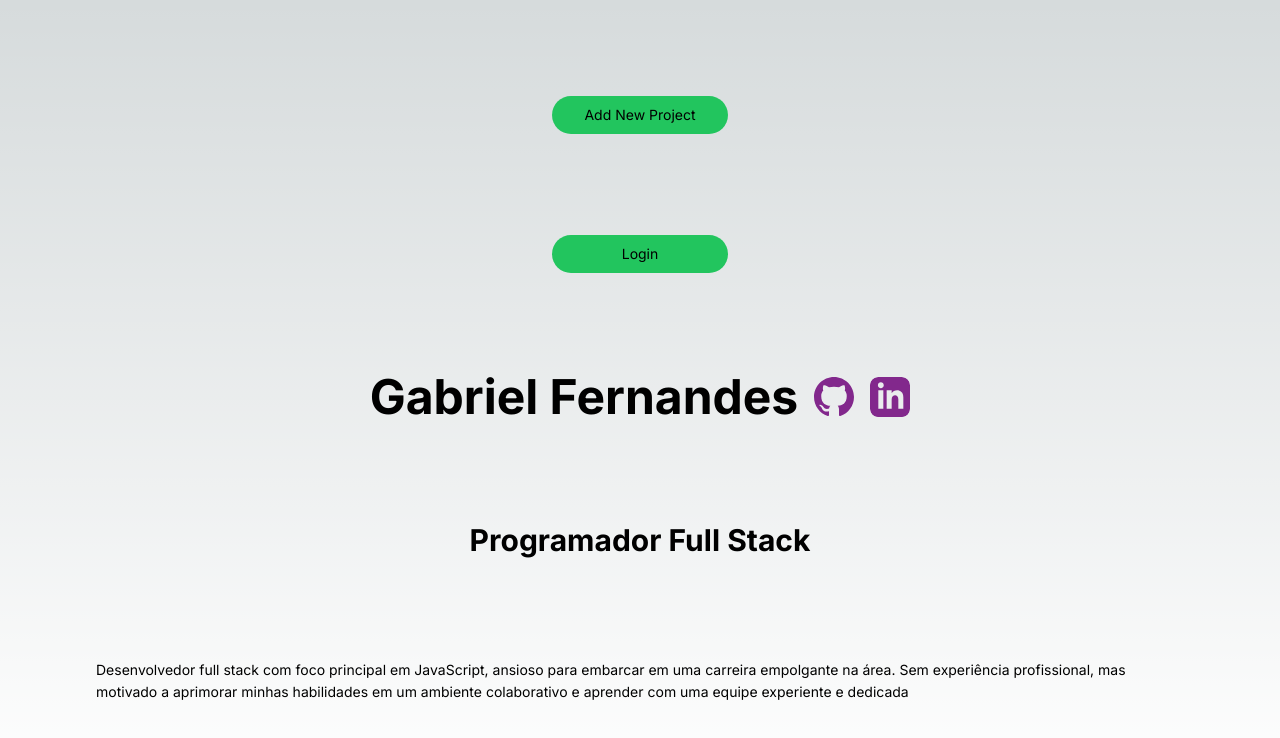
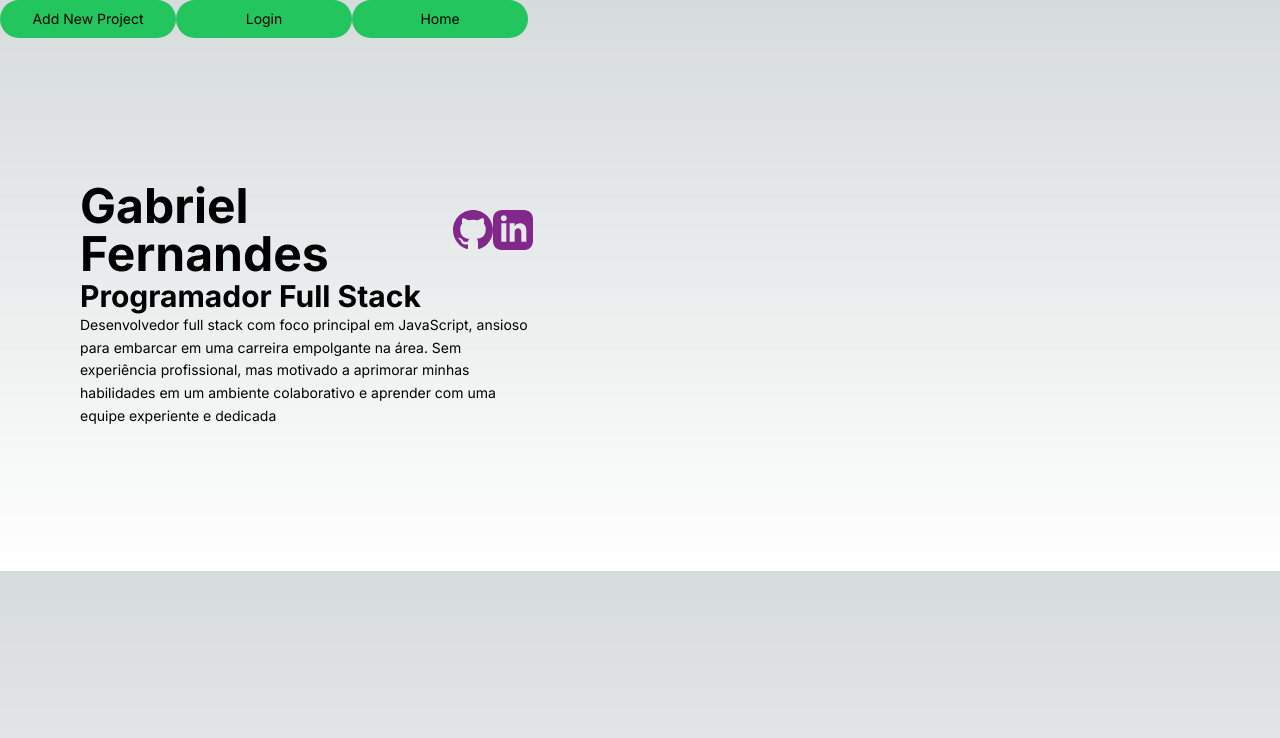
Before and after one commit to GabrielFeBe/portfolio-frontend, a Next.js app: page / in a window 1280 px wide. Shown: the top 738 px of the page. Built offline with nearby package versions, Linux system fonts and the light colour scheme; no server answers.

Commit message:
colocando display grid na homepage

```diff
--- a/src/app/components/AdminButton.tsx
+++ b/src/app/components/AdminButton.tsx
@@ -13,6 +13,7 @@ export default function AdminButton() {
       onClick={() => {
         Cookies.set('token', 'admin', { expires: 7 })
         router.push('/adding')
+        router.refresh()
       }}
     >
       Admin Button
--- /dev/null
+++ b/src/app/components/NavBar.tsx
@@ -0,0 +1,31 @@
+import React from 'react'
+import Link from 'next/link'
+import { cookies } from 'next/headers'
+
+export default function NavBar() {
+  const token = cookies().get('token')?.value
+  return (
+    <div>
+      <Link
+        href="/adding"
+        className="inline-block w-44 self-center rounded-full bg-green-500 px-5 py-3 text-center text-sm leading-none text-black hover:bg-green-600"
+      >
+        Add New Project
+      </Link>
+      {!token && (
+        <Link
+          href="/login"
+          className="inline-block w-44 self-center rounded-full bg-green-500 px-5 py-3 text-center text-sm leading-none text-black hover:bg-green-600"
+        >
+          Login
+        </Link>
+      )}
+      <Link
+        href="/"
+        className="inline-block w-44 self-center rounded-full bg-green-500 px-5 py-3 text-center text-sm leading-none text-black hover:bg-green-600"
+      >
+        Home
+      </Link>
+    </div>
+  )
+}
--- a/src/app/layout.tsx
+++ b/src/app/layout.tsx
@@ -1,6 +1,7 @@
 import './globals.css'
 import type { Metadata } from 'next'
 import { Inter } from 'next/font/google'
+import NavBar from './components/NavBar'
 
 const inter = Inter({ subsets: ['latin'] })
 
@@ -16,7 +17,10 @@ export default function RootLayout({
 }) {
   return (
     <html lang="en">
-      <body className={inter.className}>{children}</body>
+      <body className={inter.className}>
+        <NavBar />
+        {children}
+      </body>
     </html>
   )
 }
--- a/src/app/page.tsx
+++ b/src/app/page.tsx
@@ -1,23 +1,10 @@
-import Link from 'next/link'
 import LinkGit from './components/LinkGit'
 
 export default function Home() {
   return (
-    <main className="flex min-h-screen flex-col items-center justify-between p-24">
-      {/* Nav Bar */}
-      <Link
-        href="/adding"
-        className="inline-block w-44 self-center rounded-full bg-green-500 px-5 py-3 text-center text-sm leading-none text-black hover:bg-green-600"
-      >
-        Add New Project
-      </Link>
-      <Link
-        href="/login"
-        className="inline-block w-44 self-center rounded-full bg-green-500 px-5 py-3 text-center text-sm leading-none text-black hover:bg-green-600"
-      >
-        Login
-      </Link>
-      {/*  */}
+    <main className="grid min-h-4/6-screen grid-cols-2">
+      {/* right side */}
+      <div className="flex w-5/6 flex-1 flex-col justify-center pl-20">
         <div className="flex">
           <h1 className="leading-tight, mr-4 text-5xl font-bold">
             Gabriel Fernandes
@@ -28,11 +15,13 @@ export default function Home() {
           Programador Full Stack
         </h2>
         <p className="text-sm leading-relaxed">
-        Desenvolvedor full stack com foco principal em JavaScript, ansioso para
-        embarcar em uma carreira empolgante na área. Sem experiência
-        profissional, mas motivado a aprimorar minhas habilidades em um ambiente
-        colaborativo e aprender com uma equipe experiente e dedicada
+          Desenvolvedor full stack com foco principal em JavaScript, ansioso
+          para embarcar em uma carreira empolgante na área. Sem experiência
+          profissional, mas motivado a aprimorar minhas habilidades em um
+          ambiente colaborativo e aprender com uma equipe experiente e dedicada
         </p>
+      </div>
+
       {/* Linkeding GitHub  */}
     </main>
   )
--- a/tailwind.config.js
+++ b/tailwind.config.js
@@ -15,6 +15,9 @@ module.exports = {
         'gradient-conic':
           'conic-gradient(from 180deg at 50% 50%, var(--tw-gradient-stops))',
       },
+      minHeight: {
+        '4/6-screen': '66.666667vh',
+      },
     },
   },
   plugins: [],
```
Lines whose indentation alone changed are shown as unchanged.
